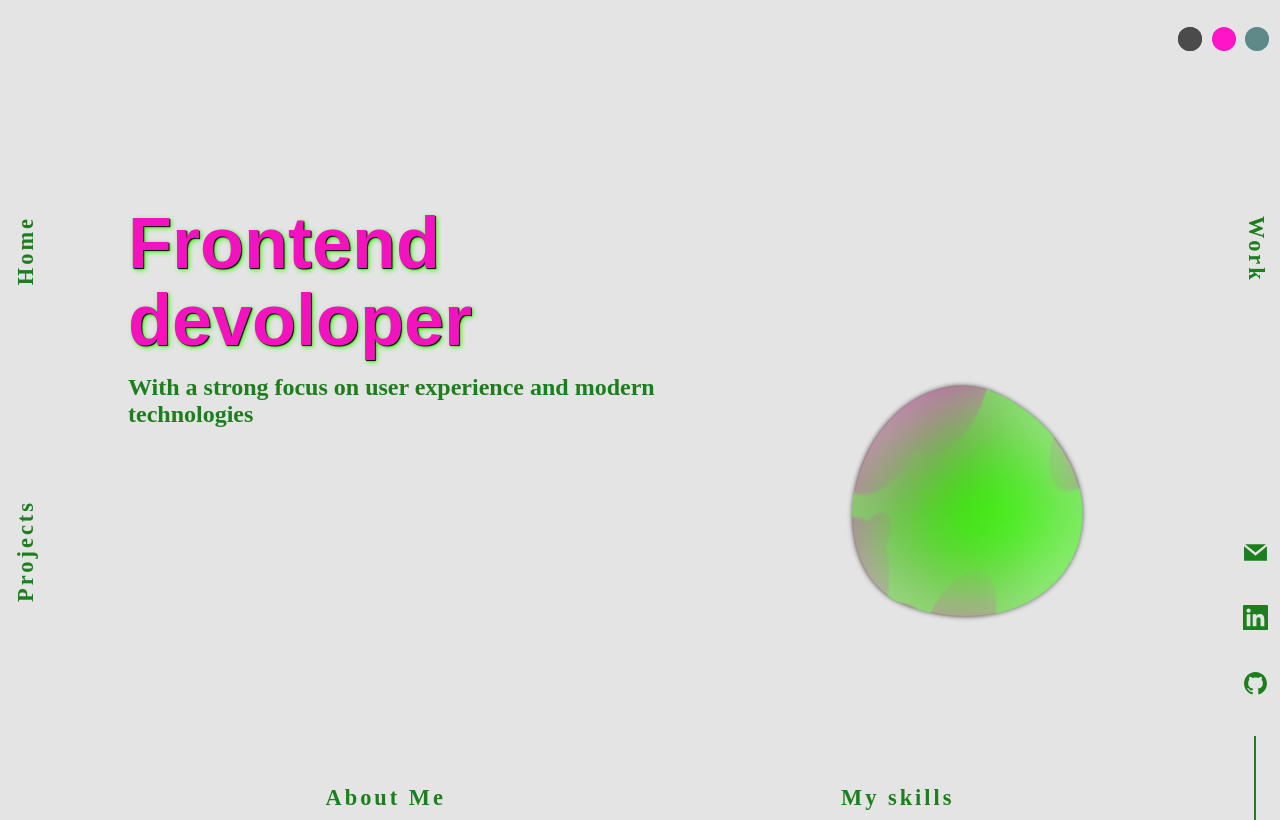
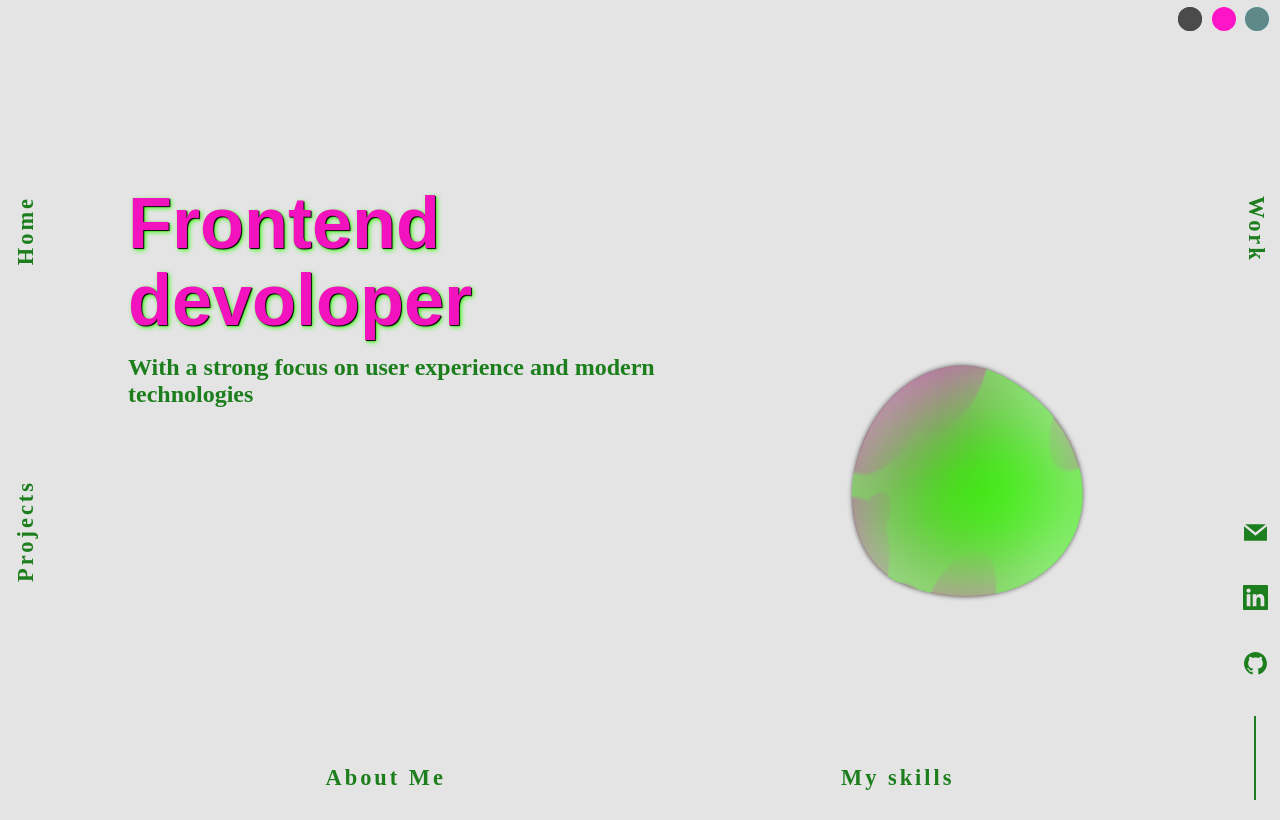
Before and after one commit to Response201/Portfolio, a React (Vite) app: page / in a window 1280 px wide. Built offline with nearby package versions, Linux system fonts and the light colour scheme; a web font is replaced by a local one.

Commit message:
Update App.css

```diff
--- a/src/App.css
+++ b/src/App.css
@@ -2,7 +2,6 @@
   height: 90vh;
   width: 99vw;
   padding: 0.2vh 0.5vw;
-  margin-top: 5vh;
   display: flex;
   flex-direction: column;
   justify-content: center;
@@ -13,6 +12,7 @@
   color: var(--text);
   background-color: var(--bg);
   z-index: -1000000;
+
 }
 
 .link___section_bottom a,
```
